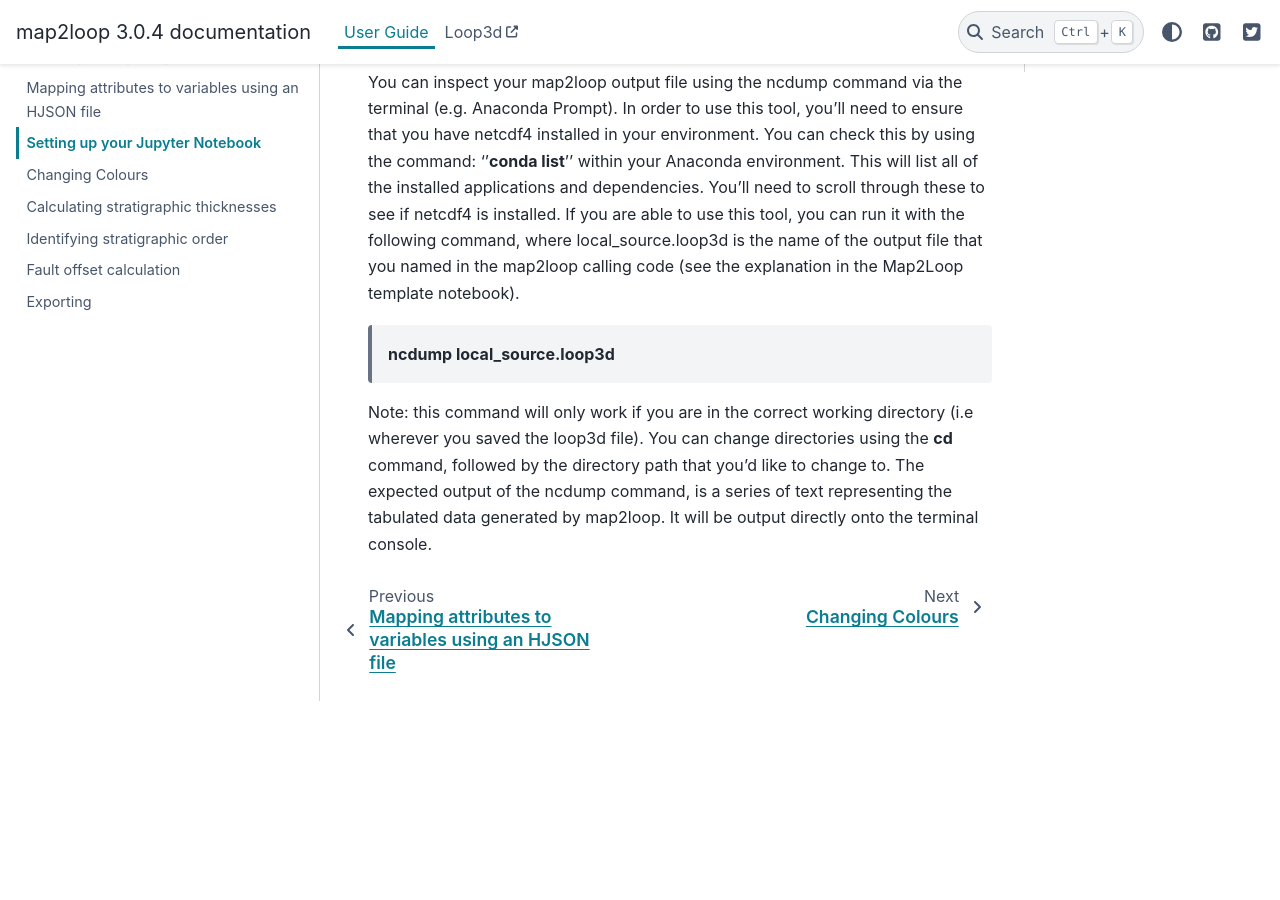
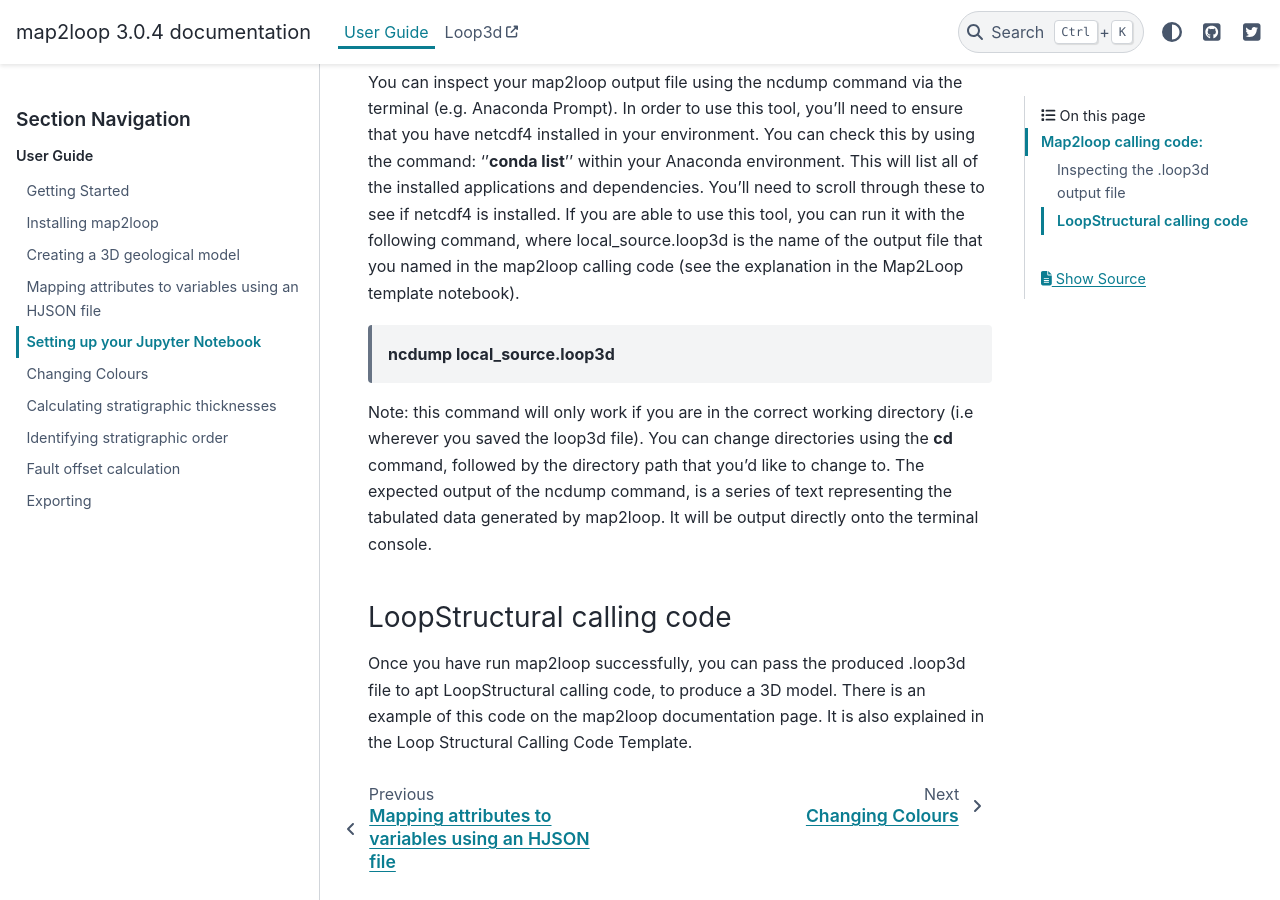
Before and after one commit to Loop3D/map2loop, a Sphinx documentation site: the page built from docs/source/user_guide/setup_jupyter.rst, in a window 1280 px wide and 900 px high, scrolled down 1005 px. Built offline with Sphinx 7.4.7 and the PyData theme 0.15.4, drawn with Linux system fonts in a browser that asks for light colours; pages that are not in the unit, such as notebooks, are missing from menus; before the commit the page ends 1706 px from its top, so only the background shows below that.

Commit message:
Update setup_jupyter.rst

```diff
--- a/docs/source/user_guide/setup_jupyter.rst
+++ b/docs/source/user_guide/setup_jupyter.rst
@@ -25,3 +25,8 @@
 
 Note: this command will only work if you are in the correct working directory (i.e wherever you saved the loop3d file). You can change directories using the **cd** command, followed by the directory path that you’d like to change to.
 The expected output of the ncdump command, is a series of text representing the tabulated data generated by map2loop. It will be output directly onto the terminal console.
+
+LoopStructural calling code
+,,,,,,,,,,,,,,,,,,,,,,,,,,,
+Once you have run map2loop successfully, you can pass the produced .loop3d file to apt LoopStructural calling code, to produce a 3D model.
+There is an example of this code on the map2loop documentation page. It is also explained in the Loop Structural Calling Code Template.
```
